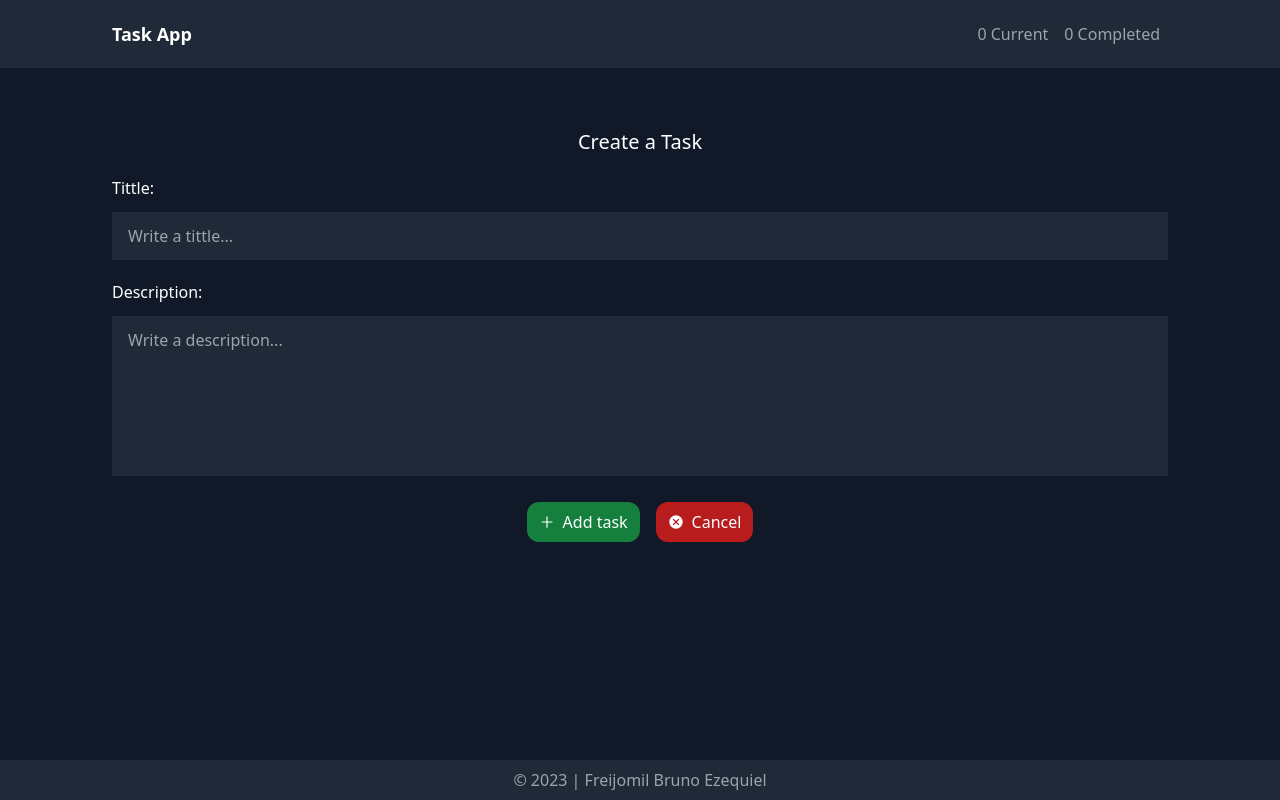
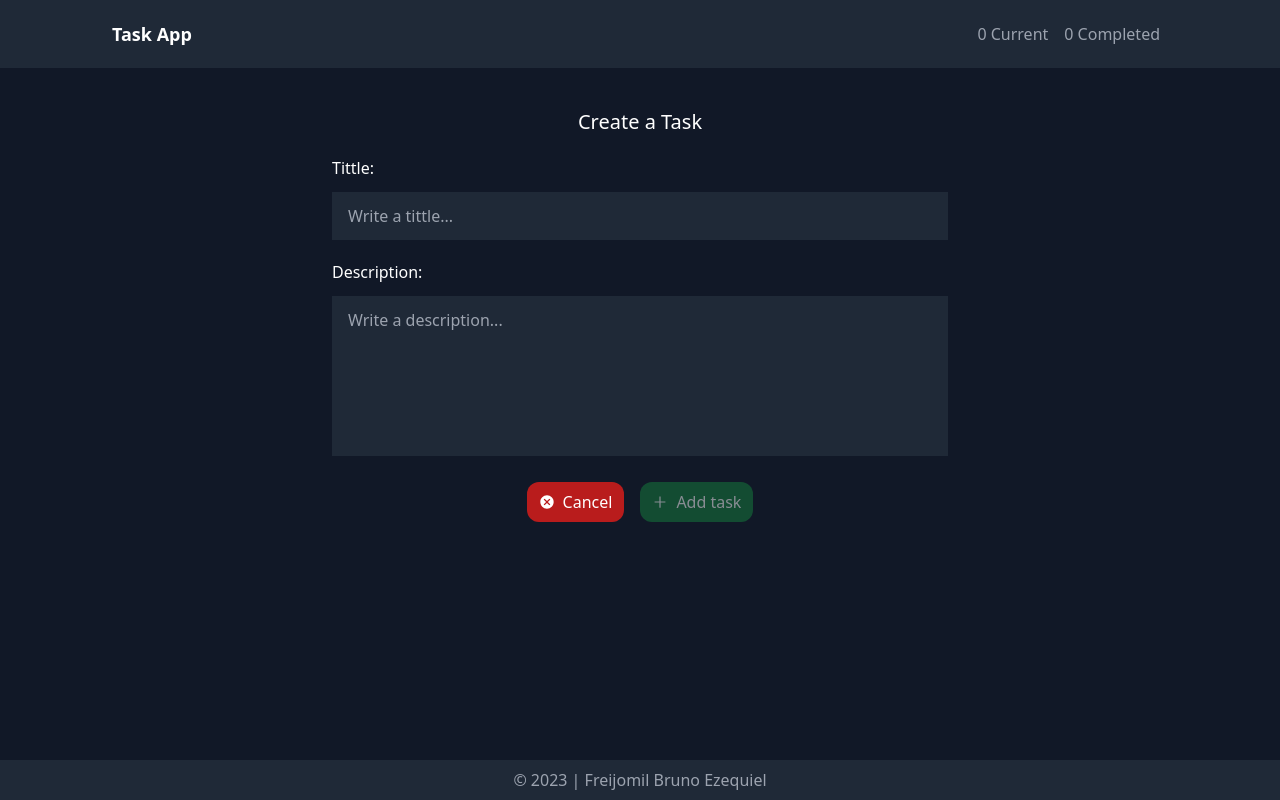
Before and after one commit to Fullimol/TaskApp-NextJS-Typescript, a Next.js app: page /new in a window 1280 px wide. Built offline with nearby package versions, Linux system fonts and the light colour scheme.

Commit message:
ADD: button disable = required title

```diff
--- a/src/components/Layout.tsx
+++ b/src/components/Layout.tsx
@@ -31,7 +31,7 @@ const Layout = (props: Props) => {
                 </div>
 
             </nav>
-            <main className='px-2 md:px-28 py-10 bg-gray-900'>
+            <main className='px-2 py-5 md:px-28 md:py-10 bg-gray-900'>
                 {children}
             </main>
             <footer className='items-center bg-gray-800 text-gray-400 flex py-2 justify-center fixed bottom-0 w-full'>
--- a/src/pages/completed.tsx
+++ b/src/pages/completed.tsx
@@ -11,7 +11,7 @@ const completed = (props: Props) => {
     return (
         <div>
             <h1 className='text-center text-3xl mb-6'>Tasks completed</h1>
-            {completedTasks.length === 0 ? (<h1 className='text-center' style={{ marginTop: "200px" }}>(No tasks completed)</h1>) : (
+            {completedTasks.length === 0 ? (<h1 className='text-center mt-40 text-gray-500'>(No tasks completed)</h1>) : (
                 <div>
                     <div className='flex justify-center mb-8'>
                         <button className='transition hover:scale-110 hover:bg-red-500 bg-red-700 px-2 py-2 md:mx-0 md:px-3  rounded-xl inline-flex items-center md:m-5'
--- a/src/pages/index.tsx
+++ b/src/pages/index.tsx
@@ -21,7 +21,7 @@ const Home = () => {
       </div>
 
       <div className='flex justify-center align-center'>
-        {tasks.length === 0 ? (<h1 style={{ marginTop: "200px" }}>(No tasks)</h1>) : (
+        {tasks.length === 0 ? (<h1 className='text-gray-500 mt-40' >(No tasks)</h1>) : (
           <div className='w-full xl:w-7/12'  >
             {tasks.map(({ id, title, description }, index) => (
               <CardTask
@@ -51,32 +51,3 @@ const Home = () => {
 }
 
 export default Home
-
-
-{/* <div key={task.id} className={`bg-gray-700 hover:bg-gray-600 cursor-pointer px-20 py-5 m-2 block md:flex justify-start items-center `} onClick={() => router.push(`edit/${task.id}`)}>
-                <span className='flex justify-center text-3xl md:block md:text-5xl mr-0 md:mr-5 '>{index + 1}</span>
-                <div className='w-full'>
-                  <div className='flex justify-between'>
-                    <h1 className='font-bold'>{task.title}</h1>
-                  </div>
-                  <p className='text-gray-300'>{task.description}</p>
-                </div>
-                <div>
-                  <div>
-                    <div className='flex justify-center'>
-                      <button className='rounded-xl bg-red-700 hover:bg-red-600 px-3 py-1 flex items-center mb-1 ' onClick={(e) => {
-                        e.stopPropagation();
-                        deleteTask(task.id)
-                      }}>
-                        <BsFillTrash3Fill className='mr-2' /> Delete </button>
-                    </div>
-                    <div>
-                      <button className='rounded-xl bg-green-700 hover:bg-green-600 px-3 py-1 flex items-center mt-1' onClick={(e) => {
-                        e.stopPropagation();
-                        addTaskToCompleted(task.id)
-                      }}>
-                        <AiFillCheckCircle className='mr-2' /> Complete </button>
-                    </div>
-                  </div>
-                </div>
-              </div> */}
--- a/src/pages/new.tsx
+++ b/src/pages/new.tsx
@@ -50,8 +50,9 @@ const TaskFormPage = () => {
   }, [query.id, tasks]);
 
   return (
-    <form onSubmit={handleSubmit}>
-      <h1 className='text-center m-5 text-xl'>{query.id ? "Update a Task" : "Create a Task"}</h1>
+    <div className='flex justify-center'>
+      <form onSubmit={handleSubmit} className='md:w-7/12'>
+        <h1 className='text-center mb-1 md:mb-5 text-xl'>{query.id ? "Update a Task" : "Create a Task"}</h1>
 
         <h2 className='mb-3'>Tittle: </h2>
         <input id="tittle" type="text" value={newtask.title} name='title' placeholder='Write a tittle...' className='text-gray-300 bg-gray-800 focus:text-gray-100 focus:outline-none w-full py-3 px-4 mb-5' onChange={handleChange} />
@@ -60,18 +61,19 @@ const TaskFormPage = () => {
         <textarea id="description" rows={2} value={newtask.description} name='description' placeholder='Write a description...' className='w-full h-40  text-gray-300 bg-gray-800 focus:text-gray-100 focus:outline-none resize-none py-3 px-4' onChange={handleChange}></textarea>
 
         <div className='flex justify-center m-5'>
-        <button id='button-save-change' className='transition hover:scale-110 hover:bg-green-500 bg-green-700 px-3 py-2 mr-2 rounded-xl inline-flex items-center disabled:opacity-50' >
-          <AiOutlinePlus className='mr-2' />
-          {query.id ? "Save changes" : "Add task"}
-        </button>
           <Link href={"/"}>
-          <button className='transition hover:scale-110 hover:bg-red-500 bg-red-700 px-3 py-2 ml-2 rounded-xl inline-flex items-center' >
+            <button className='transition hover:scale-110 hover:bg-red-500 bg-red-700 px-3 py-2 mr-2 rounded-xl inline-flex items-center' >
               <MdCancel className='mr-2' />
               {query.id ? "Cancel changes" : "Cancel"}
             </button>
           </Link>
+          <button id='button-save-change' disabled={!newtask.title.length} className='transition hover:scale-110 hover:bg-green-500 bg-green-700 px-3 py-2 ml-2 rounded-xl inline-flex items-center disabled:opacity-50' >
+            <AiOutlinePlus className='mr-2' />
+            {query.id ? "Save changes" : "Add task"}
+          </button>
         </div>
       </form>
+    </div>
 
   )
 }
```
Lines whose indentation alone changed are shown as unchanged.
